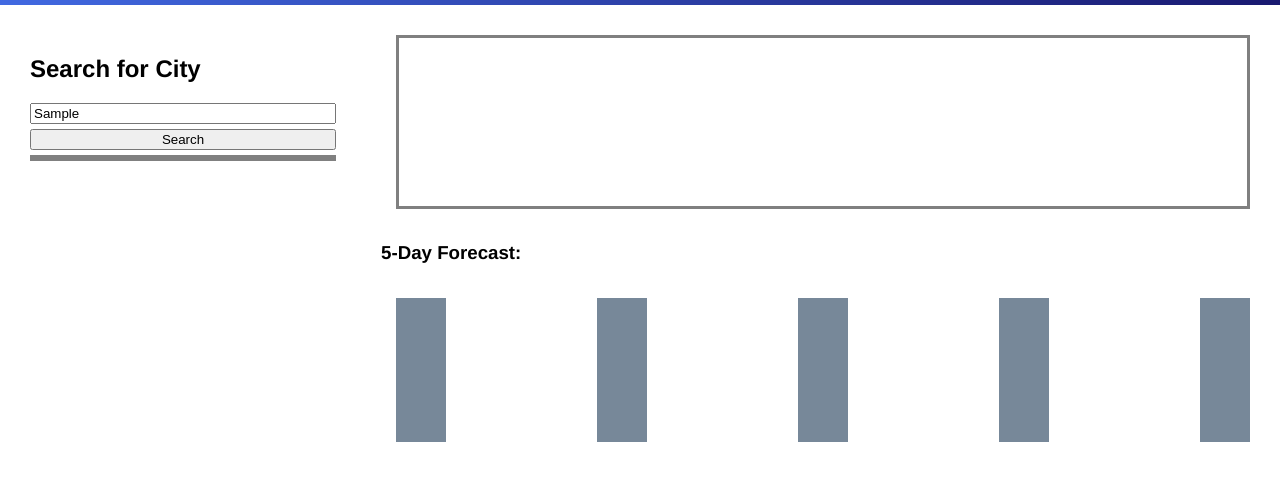
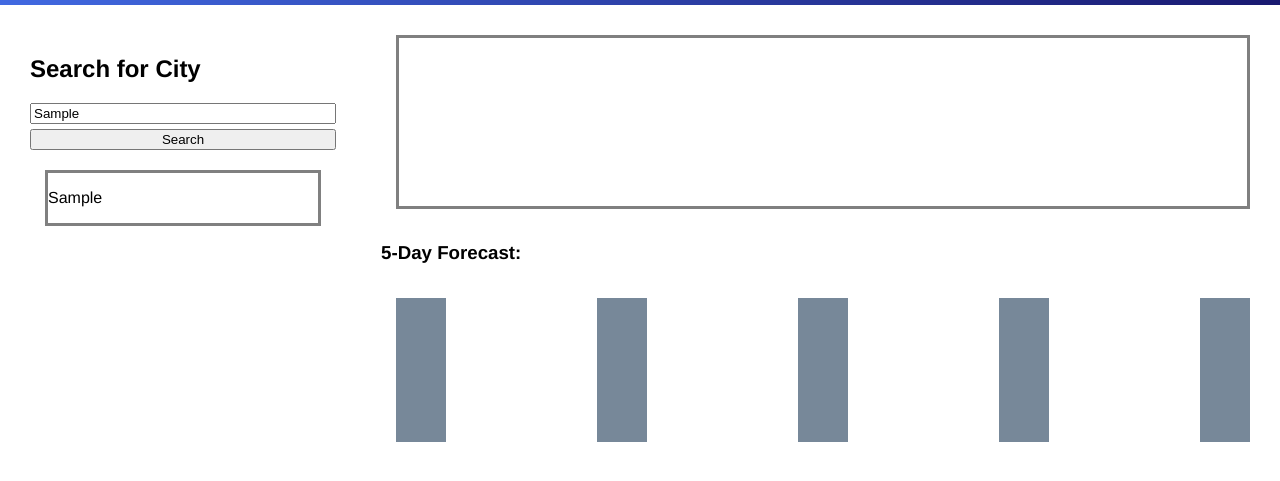
Before and after one commit to AZBDaniel/weather-dashboard, a plain HTML site: page index.html in a window 1280 px wide. Both pictures are taken after typing "Sample" into the empty fields and a click on the button "Search". Shown: the part 83-564 px from the top of the page. Drawn offline with nearby package versions, Linux system fonts and the light colour scheme; no server answers.

Commit message:
local storage working, appending child

```diff
--- a/assets/javascript/script.js
+++ b/assets/javascript/script.js
@@ -6,6 +6,19 @@ var button = document.getElementById('button');
 
 button.addEventListener('click', function(event) {
     event.preventDefault();
+
+    var searchHistory = JSON.parse(localStorage.getItem('searchHistory')) ?? [];
+    searchHistory.push(city.value);
+    localStorage.setItem('searchHistory', JSON.stringify(searchHistory));
+
+    var list = document.getElementById('searchHistory');
+    list.innerHTML = '';
+    for (var i = 0; i < searchHistory.length; i++) {
+        var p = document.createElement('p');
+        p.appendChild(document.createTextNode(searchHistory[i]));
+        list.appendChild(p);
+    }
+
     fetchForecastByCity(city.value)
         .then(data => {
             console.log(data);
--- a/index.html
+++ b/index.html
@@ -29,7 +29,7 @@
                 <input class="cityInputName" id="cityInputName">
                 <button class="button" id="button">Search</button>
                 <!--Search City History -->
-                <div class="searchHistory"></div>
+                <div class="searchHistory flexColumn" id="searchHistory"></div>
             </form>
 
         </div>
@@ -94,6 +94,7 @@
         </div>
 
     </div>
+    <!--<script src="https://code.jquery.com/jquery-3.4.1.min.js"></script>-->
     <script src="./assets/javascript/script.js"></script>
     <script src="https://unpkg.com/dayjs@1.8.21/dayjs.min.js"></script>
 </body>
```
